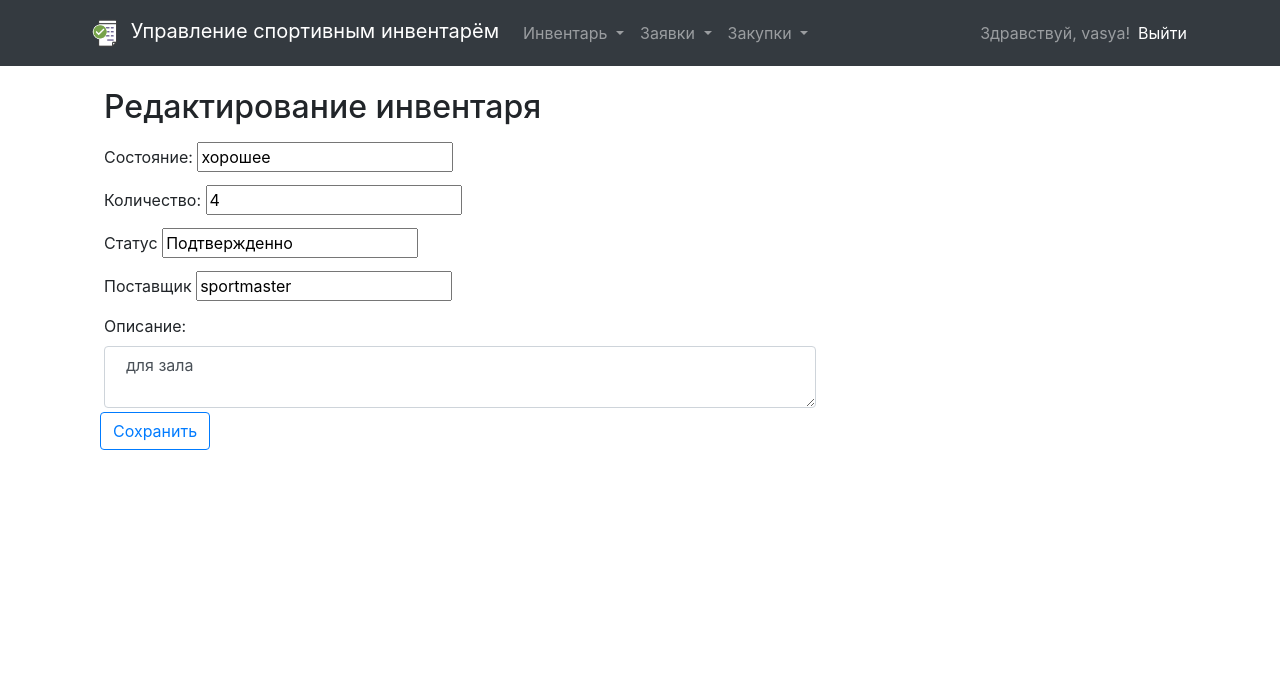
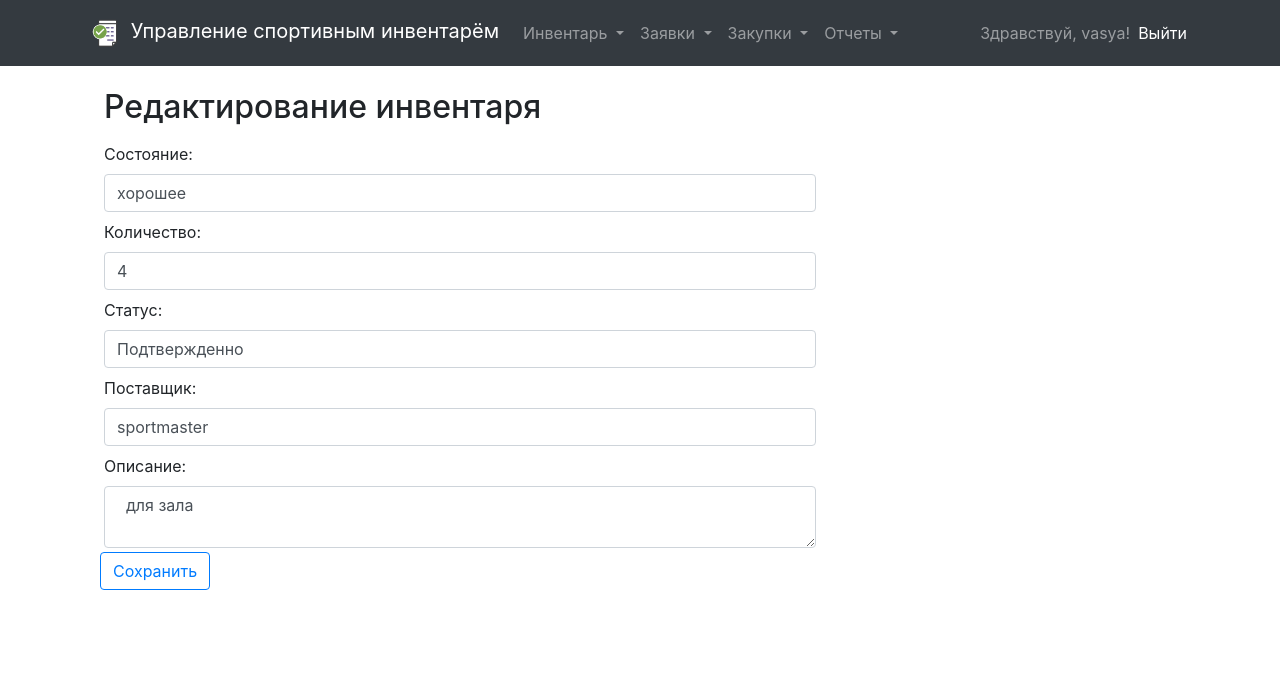
Before and after one commit to pavel309/proj_sch, a Django app: page /snippets/13/edit/ in a window 1280 px wide. Shown: the top 686 px of the page. Run offline with Django 3.2, Linux system fonts and the light colour scheme; a user stored in the database is signed in; data comes from the database, SQL or seed files in the repository; both versions use the stored data as it was after the commit; some libraries are stand-ins or nearby versions.

Commit message:
add stats, changed style

```diff
--- a/main/templates/edit_snippet.html
+++ b/main/templates/edit_snippet.html
@@ -8,19 +8,19 @@
         <div class ="form-group ">
                 <div class = "col col-8 p-1 ">
                     <label for="condition">Состояние:</label>
-                    <input type="text" id="condition" name="condition" value="{{ snippet.condition }}">
+                    <input type="text" class="form-control" id="condition" name="condition" value="{{ snippet.condition }}">
                 </div>
                 <div class = "col col-8 p-1">
                     <label for="count">Количество:</label>
-                    <input type="text" id="count" name="count" value="{{ snippet.count }}">
+                    <input type="text" class="form-control"  id="count" name="count" value="{{ snippet.count }}">
                 </div>
                 <div class = "col col-8 p-1">
-                    <label for="status">Статус</label>
-                    <input type="text" id="status" name="status" value="{{ snippet.status }}">
+                    <label for="status">Статус:</label>
+                    <input type="text" class="form-control" id="status" name="status" value="{{ snippet.status }}">
                 </div>
                 <div class = "col col-8 p-1">
-                    <label for="send_user">Поставщик</label>
-                    <input type="text" id="send_user" name="send_user" value="{{ snippet.send_user }}">
+                    <label for="send_user">Поставщик:</label>
+                    <input type="text" class="form-control" id="send_user" name="send_user" value="{{ snippet.send_user }}">
                 </div>
                 <div class = "col col-8 p-1 ">
                     <label for="text">Описание:</label>
@@ -28,7 +28,7 @@
                 </div>
 
 
-                <button type="submit" class = "btn btn-outline-primary"> Сохранить </button>
+                <button type="submit" class = "btn btn-outline-primary" > Сохранить </button>
 
 
         </div>
--- a/main/templates/header.html
+++ b/main/templates/header.html
@@ -52,6 +52,15 @@
                                 <a class="dropdown-item" href="{% url 'view_buy_list' %}">Список закупок</a>
                             </div>
                         </li>
+                        <li class="nav-item dropdown">
+                            <a class="nav-link dropdown-toggle" href="#" id="purchasesDropdown" role="button"
+                                data-toggle="dropdown" aria-haspopup="true" aria-expanded="false">
+                                Отчеты
+                            </a>
+                            <div class="dropdown-menu" aria-labelledby="purchasesDropdown" style="background-color: rgba(0, 0, 0, 0); backdrop-filter: blur(3px);">
+                                <a class="dropdown-item" href="{% url 'using_of_inventory' %}">Использование</a>
+                            </div>
+                        </li>
                     {% endif %}
                 {% endif %}
             </ul>
--- a/main/templates/login.html
+++ b/main/templates/login.html
@@ -5,5 +5,5 @@
         <div class="form-group form-inline">{{ field }}</div>
     {% endfor %}
 
-    <button type="submit" class="btn btn-outline-primary">Войти</button>
+    <button type="submit" class="btn btn-outline-primary" style="margin-left: 0%;">Войти</button>
 </form>
--- a/main/templates/pages/add_snippet.html
+++ b/main/templates/pages/add_snippet.html
@@ -25,7 +25,7 @@
         </div>
         <div class="form-group row">
           <div class="col">
-            <input type="submit" class="btn btn-outline-primary btn-block" value="Добавить" />
+            <input type="submit" class="btn btn-outline-primary btn-block " style="margin-left: 0%;" value="Добавить" />
           </div>
         </div>
       </form>
--- a/main/templates/pages/buy.html
+++ b/main/templates/pages/buy.html
@@ -4,7 +4,7 @@
 <form method="post" action="{% url 'buy' %}">
     {% csrf_token %}
     <div class="form-group">
-        <div class="col col-8">{{ buys.name.label }}: {{ buys.name }}</div>
+        <div class="col col-4">{{ buys.name.label }}: {{ buys.name }}</div>
         <div class="col col-4">{{ buys.count.label }}: {{ buys.count }}</div>
         <div class="col col-4">{{ buys.send_user.label }}: {{ buys.send_user }}</div>
     </div>
--- a/main/templates/pages/create_repair_request.html
+++ b/main/templates/pages/create_repair_request.html
@@ -1,14 +1,13 @@
 {% extends 'base.html' %}
 
 {% block content %}
-<h2>Создание заявки на ремонт для {{ snippet.name }}</h2>
 <form method="post">
     {% csrf_token %}
     <div class="form-group">
         {{ form.description.label_tag }}
         {{ form.description }}
     </div>
-    <button type="submit" class="btn btn-primary">Отправить заявку</button>
+    <button type="submit" class="btn btn-primary" style="margin-left: 0%;">Отправить заявку</button>
     <a href="{% url 'view_snippet' id=snippet.id %}" class="btn btn-secondary">Отмена</a>
 </form>
 {% endblock %}
--- a/main/templates/pages/edit_repair_request.html
+++ b/main/templates/pages/edit_repair_request.html
@@ -11,7 +11,7 @@
                     <input type="text" id="status" name="status" value="{{ request.status }}">
                 </div>
         </div>
-        <button type="submit" class="btn btn-outline-primary">Сохранить изменения</button>
+        <button type="submit" class="btn btn-outline-primary" style="margin-left: 0.5%;">Сохранить изменения</button>
     </form>
 </div>
 {% endblock %}
--- a/main/templates/pages/view_snippet.html
+++ b/main/templates/pages/view_snippet.html
@@ -30,7 +30,7 @@
       </form>
       {% if user.is_superuser == 1 %}
           {% if record.id %}
-              <a href="{% url 'edit_snippet' id=record.id %}" class="btn btn-outline-primary">Редактировать</a>
+              <a href="{% url 'edit_snippet' id=record.id %}" class="btn btn-outline-primary" style="margin-left: 0%;">Редактировать</a>
               <a href="{% url 'confirm_delete' id=record.id %}" class="btn btn-outline-danger" onclick="return confirm('Вы уверены, что хотите удалить этот инвентарь?');">Удалить</a>
           {% else %}
               <p>ID инвентаря не определён.</p>
--- a/main/views.py
+++ b/main/views.py
@@ -253,3 +253,13 @@ def view_buy_list(request):
     context = get_base_context(request, "Закупки")
     context["data"] = Buy.objects.all()
     return render(request, "pages/buy_list.html", context)
+
+
+
+
+@login_required
+@user_passes_test(is_admin)
+def using_of_inventory(request):
+    context = get_base_context(request, "Отчеты")
+    context["data"] = Snippet.objects.all()
+    return render(request, "pages/using_of_inventory.html", context)
--- a/prom_sem_kr/urls.py
+++ b/prom_sem_kr/urls.py
@@ -34,4 +34,5 @@ urlpatterns = [
     path('repair-requests/<int:id>/edit/', views.edit_repair_request, name='edit_repair_request'),
     path('buy-list/', views.view_buy_list, name='view_buy_list'),
     path('buy', views.buy, name='buy'),
+    path('information_of_usage', views.using_of_inventory, name='using_of_inventory'),
 ]
```
Also changed, not shown: main/templates/pages/buy_list.html (+4 -4 lines), main/templates/pages/using_of_inventory.html (added, +27 -0 lines), db.sqlite3.
